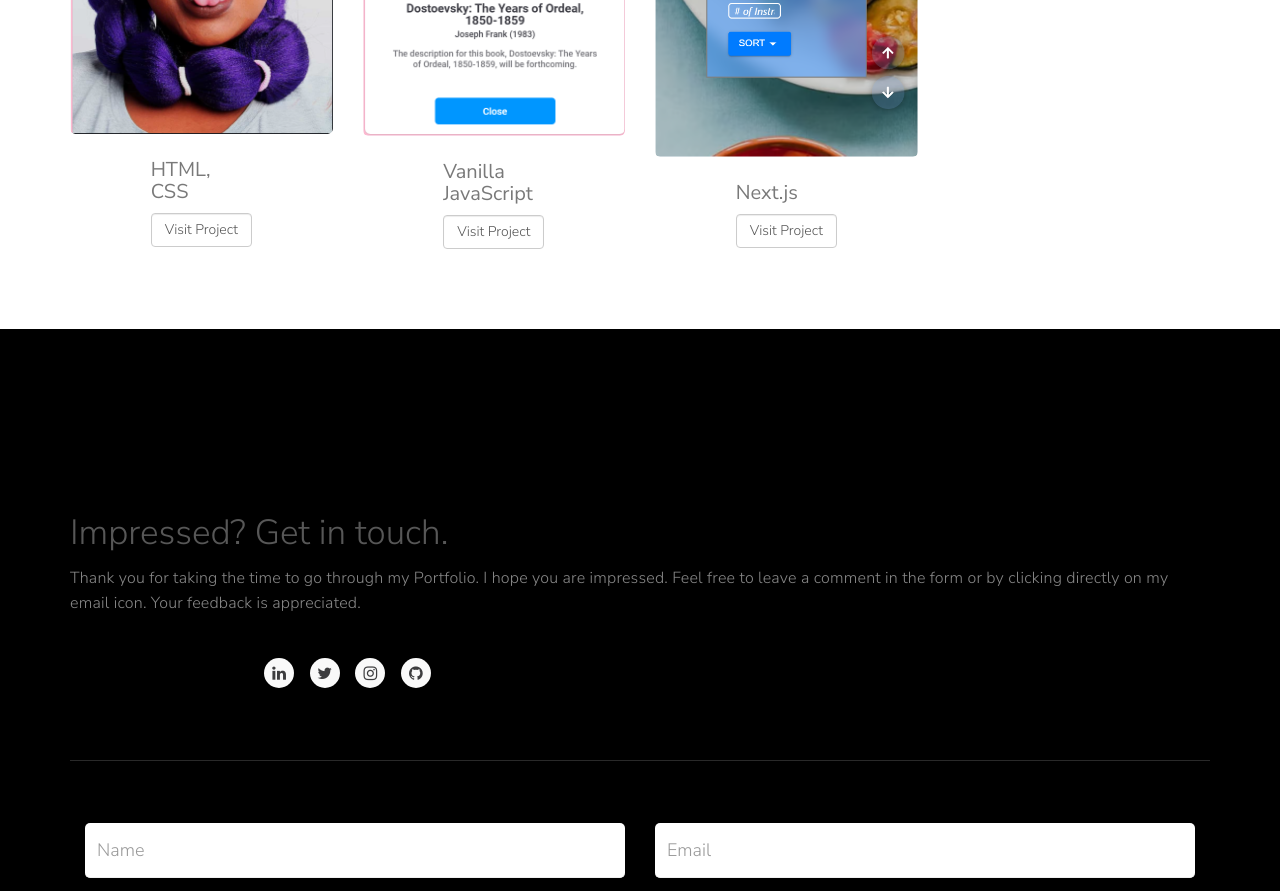
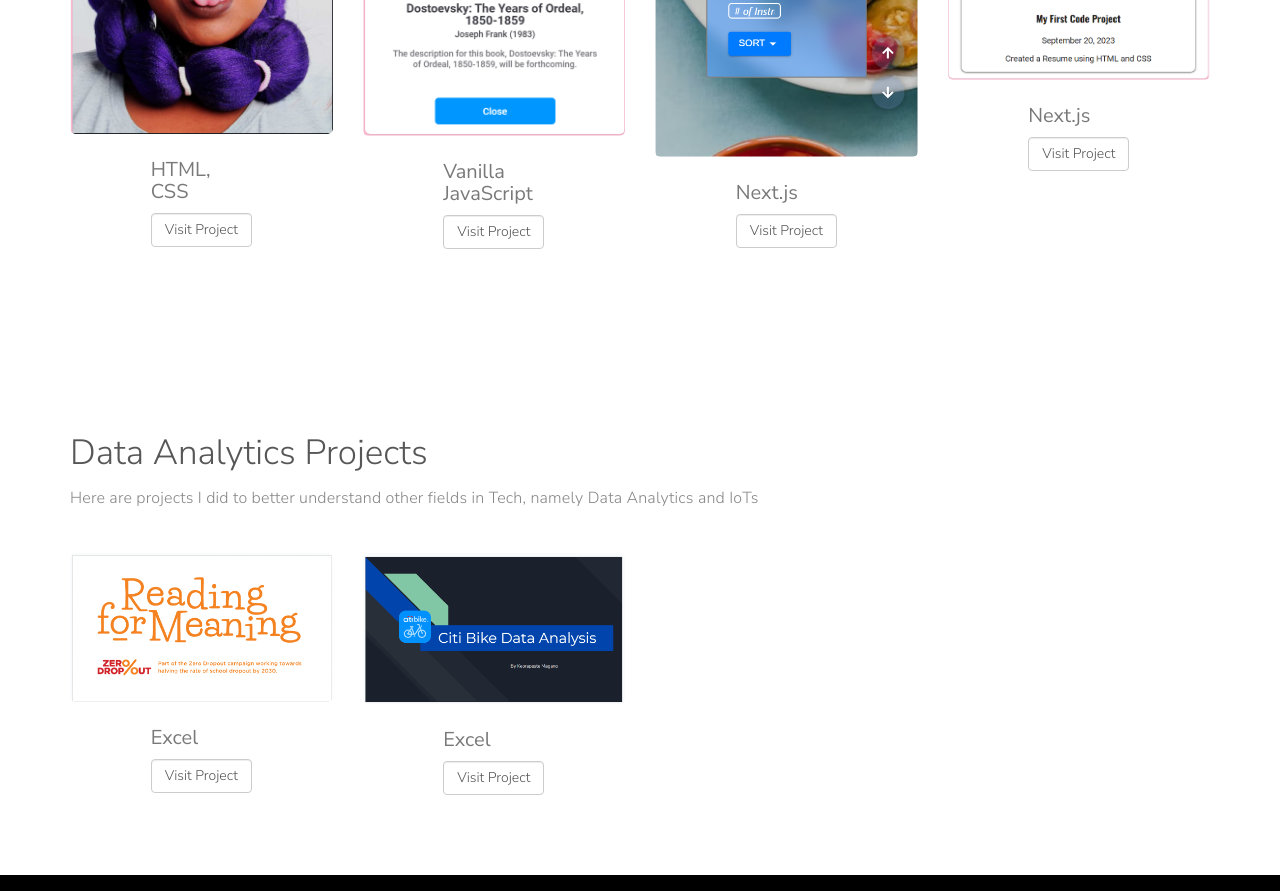
Before and after one commit to K-Magano/digital_portfolio, a plain HTML site: page index.html in a window 1280 px wide. Shown: the part 2020-2911 px from the top of the page. Drawn offline with nearby package versions, Linux system fonts and the light colour scheme.

Commit message:
adding more projects

```diff
--- a/index.html
+++ b/index.html
@@ -86,7 +86,7 @@
 </section>
 
 
-<!-- WORK SECTION -->
+<!-- FRONTEND WORK SECTION -->
 <section id="work" class="parallax-section">
      <div class="container">
           <div class="row">
@@ -94,13 +94,13 @@
                <div class="col-md-12 col-sm-12">
                     <!-- SECTION TITLE -->
                     <div class="wow fadeInUp section-title" data-wow-delay="0.2s">
-                         <h2>Projects</h2>
+                         <h2>Frontend Projects</h2>
                          <p>Here are some projects I've produced and continue to develop. They represent my growth and dedication to understanding and excelling in front-end development.</p>
                     </div>
                </div>
 
                <div class="wow fadeInUp col-md-3 col-sm-6" data-wow-delay="0.4s">
-                    <!-- WORK THUMB -->
+                    <!-- HTML CSS PROJECT -->
                     <div class="work-thumb">
                          <a href="../resume/images/resume_view.png" class="image-popup">
                               <img src="../resume/images/resume_view.png" class="img-responsive" alt="Resume">
@@ -115,7 +115,7 @@
                </div>
 
                <div class="wow fadeInUp col-md-3 col-sm-6" data-wow-delay="0.6s">
-                    <!-- WORK THUMB -->
+                    <!-- VANILLA JS -->
                     <div class="work-thumb">
                          <a href="../resume/images/book_connectc.png" class="image-popup">
                               <img src="../resume/images/book_connectc.png" class="img-responsive" alt="Book Connect">
@@ -129,7 +129,7 @@
                </div>
 
                              <div class="wow fadeInUp col-md-3 col-sm-6" data-wow-delay="0.8s">
-                    <!-- WORK THUMB -->
+                    <!-- COOKING DEV -->
                     <div class="work-thumb">
                          <a href="../resume/images/Cooking_devs.png" class="image-popup">
                               <img src="../resume/images/Cooking_devs.png" class="img-responsive" alt="Cooking Devs">
@@ -142,7 +142,75 @@
 
                </div>
 
+               <div class="wow fadeInUp col-md-3 col-sm-6" data-wow-delay="0.8s">
+                    <!-- PERSONAL BLOG -->
+                    <div class="work-thumb">
+                         <a href="../resume/images/next.png" class="image-popup">
+                              <img src="../resume/images/next.png" class="img-responsive" alt="Cooking Devs">
+                         </a>
+                    </div>
+
+                    <div class="col-md-offset-3 col-md-6 col-sm-offset-3 col-sm-6">
+                         <h4>Next.js</h4>
+                    <button id="submit" type="button" class="form-control" onclick="window.open('https://my-next-blog-puce.vercel.app/','_blank')">Visit Project</button></div>
+
+               </div>
+
           </div>
+
+
+     </div>
+     </div>
+</section>
+
+<!-- OTHER WORK SECTION -->
+<section id="work" class="parallax-section">
+     <div class="container">
+          <div class="row">
+
+               <div class="col-md-12 col-sm-12">
+                    <!-- SECTION TITLE -->
+                    <div class="wow fadeInUp section-title" data-wow-delay="0.2s">
+                         <h2>Data Analytics Projects</h2>
+                         <p>Here are projects I did to better understand other fields in Tech, namely Data Analytics and IoTs</p>
+                    </div>
+               </div>
+
+               <div class="wow fadeInUp col-md-3 col-sm-6" data-wow-delay="0.4s">
+                    <!-- Zero Dropout -->
+                    <div class="work-thumb">
+                         <a href="../resume/images/Reading.png" class="image-popup">
+                              <img src="../resume/images/Reading.png" class="img-responsive" alt="Resume">
+                         </a>
+                    </div>
+
+                    <div class="col-md-offset-3 col-md-6 col-sm-offset-3 col-sm-6">
+                           <h4>Excel</h4>
+                         <button id="submit" type="button" class="form-control" onclick="window.open('https://docs.google.com/presentation/d/1z6jZKa2NHDqwQ3znE2vSrCfmXsoKpZVNb75ai8O5_IM/edit?usp=sharing','_blank')">Visit Project</button></div>
+
+
+               </div>
+
+               <div class="wow fadeInUp col-md-3 col-sm-6" data-wow-delay="0.6s">
+                    <!-- Citi Bikes-->
+                    <div class="work-thumb">
+                         <a href="../resume/images/CitiBikes.png" class="image-popup">
+                              <img src="../resume/images/CitiBikes.png" class="img-responsive" alt="Book Connect">
+                         </a>
+                    </div>
+
+                    <div class="col-md-offset-3 col-md-6 col-sm-offset-3 col-sm-6">
+                         <h4>Excel</h4>
+                         <button id="submit" type="button" class="form-control" onclick="window.open('https://docs.google.com/presentation/d/1GM6GqcX1ECAftrewyQlo7AnXv8J6IVrxPpwilkFKTQ4/edit#slide=id.p','_blank')">Visit Project</button></div>
+
+               </div>
+
+
+
+          </div>
+
+
+     </div>
      </div>
 </section>
 
```
Also changed, not shown: resume/images/CitiBikes.png (added), resume/images/Reading.png (added), resume/images/about-image.jpg (deleted), resume/images/next.png (added), resume/images/work-3.jpg (deleted).
